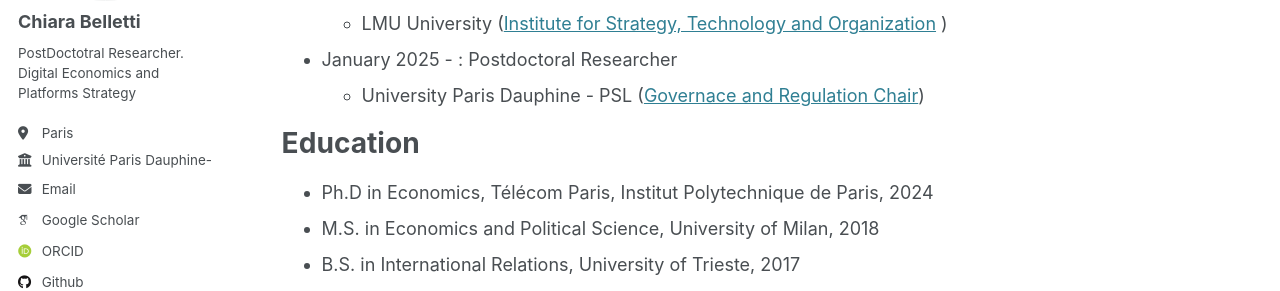
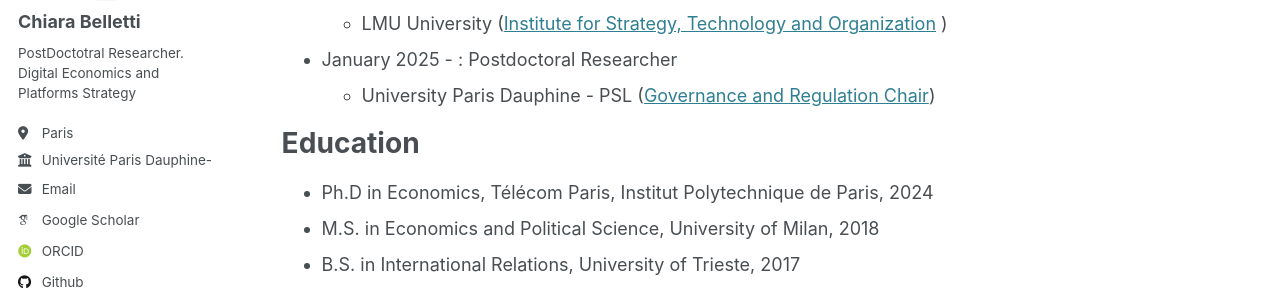
Before and after one commit to ChiaraBelletti/ChiaraBelletti.github.io, a Jekyll site: the page built from _pages/cv.md, in a window 1280 px wide and 966 px high. Shown: the part 280-571 px from the top of the window. Built offline with Jekyll 4.4.1, drawn with Linux system fonts in a browser that asks for light colours; some web fonts are replaced.

Commit message:
Update cv.md

```diff
--- a/_pages/cv.md
+++ b/_pages/cv.md
@@ -17,7 +17,7 @@ Academic Positions
   * LMU University (<a href="https://www.som.lmu.de/isto/en/">Institute for Strategy, Technology and Organization</a> )
 
 * January 2025 - : Postdoctoral Researcher
-  * University Paris Dauphine - PSL (<a href="https://chairgovreg.fondation-dauphine.fr/">Governace and Regulation Chair</a>)
+  * University Paris Dauphine - PSL (<a href="https://chairgovreg.fondation-dauphine.fr/">Governance and Regulation Chair</a>)
 
 Education
 ======
```
